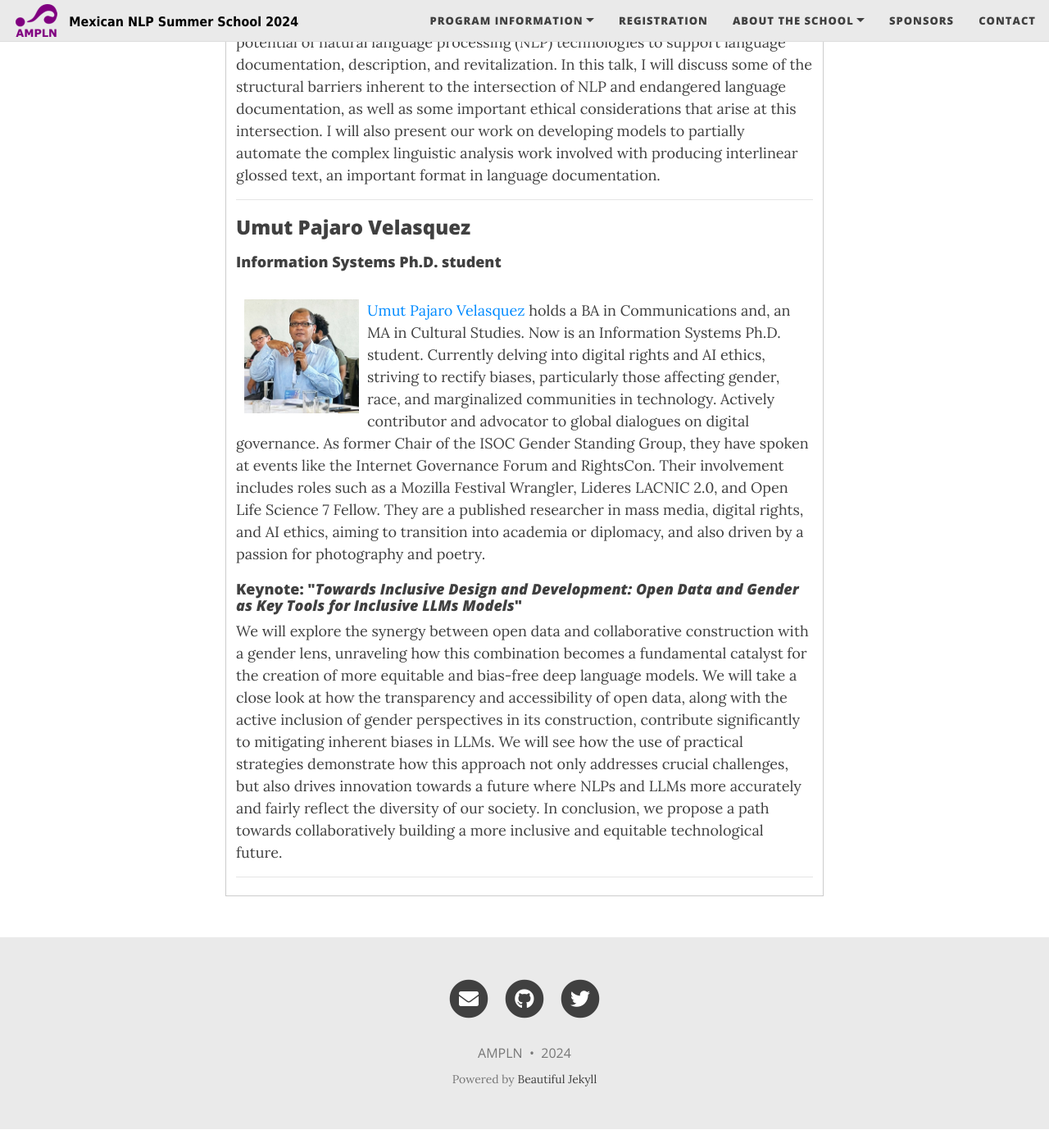
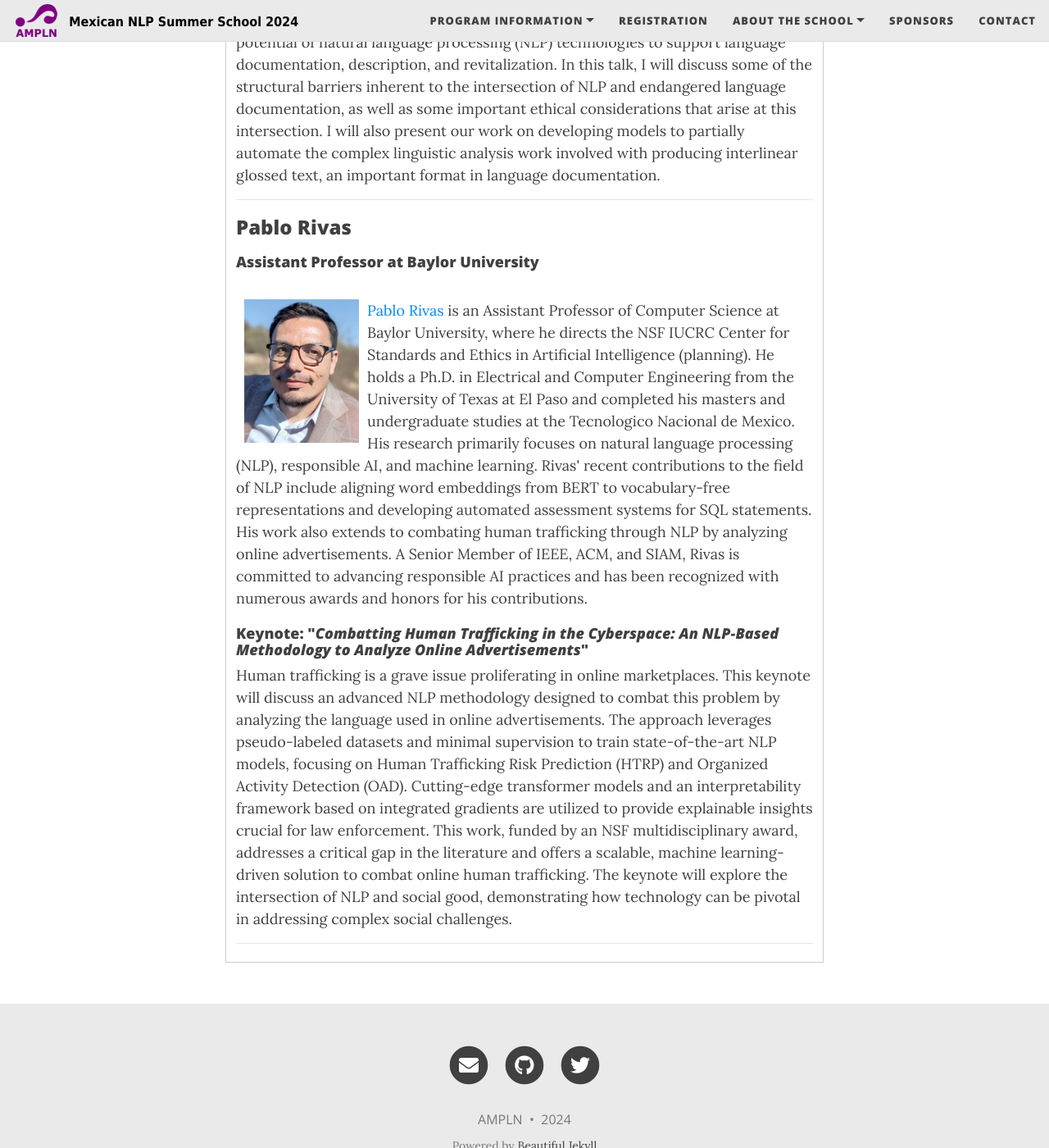
Before and after one commit to ampln/escuelaverano2024, a Jekyll site: the page built from speakers.md, in a window 1280 px wide and 1400 px high, scrolled down 2833 px. Shown: the whole window at 82% size. Built offline with Jekyll 4.4.1, drawn with Linux system fonts in a browser that asks for light colours; nearby versions of some CDN libraries; before the commit the page ends 4210 px from its top, so only the background shows below that.

Commit message:
removed umut & added pablo rivas

```diff
--- a/speakers.md
+++ b/speakers.md
@@ -131,16 +131,16 @@ Secondly, the technical principles for the implementation of attention mechanism
 	<hr>
 	<section id="main-bio">
 			<!-- h2: Tier-2 Headline (Not as important as the h1 header, but more than one allowed). -->
-			<h3>Umut Pajaro Velasquez</h3>
-      <h4>Information Systems Ph.D. student</h4>
+			<h3>Pablo Rivas</h3>
+      <h4>Assistant Professor at Baylor University</h4>
       <br />
 			<!-- Headshot image -->
-			<img width="140" id="bio-image" src="{{'/assets/images/speakers/speaker_umut.png'| relative_url }}" align="left" alt="Umut Pajaro" hspace="10" />
-     	<a href="https://twitter.com/umutpajaro">Umut Pajaro Velasquez</a> holds a BA in Communications and, an MA in Cultural Studies. Now is an Information Systems Ph.D. student. Currently delving into digital rights and AI ethics, striving to rectify biases, particularly those affecting gender, race, and marginalized communities in technology. Actively contributor and advocator to global dialogues on digital governance. As former Chair of the ISOC Gender Standing Group, they have spoken at events like the Internet Governance Forum and RightsCon. Their involvement includes roles such as a Mozilla Festival Wrangler, Lideres LACNIC 2.0, and Open Life Science 7 Fellow. They are a published researcher in mass media, digital rights, and AI ethics, aiming to transition into academia or diplomacy, and also driven by a passion for photography and poetry.
+			<img width="140" id="bio-image" src="{{'/assets/images/speakers/pablo_rivas_pic.jpeg'| relative_url }}" align="left" alt="Pablo Rivas" hspace="10" />
+     	<a href="https://www.rivas.ai/">Pablo Rivas</a> is an Assistant Professor of Computer Science at Baylor University, where he directs the NSF IUCRC Center for Standards and Ethics in Artificial Intelligence (planning). He holds a Ph.D. in Electrical and Computer Engineering from the University of Texas at El Paso and completed his masters and undergraduate studies at the Tecnologico Nacional de Mexico. His research primarily focuses on natural language processing (NLP), responsible AI, and machine learning. Rivas' recent contributions to the field of NLP include aligning word embeddings from BERT to vocabulary-free representations and developing automated assessment systems for SQL statements. His work also extends to combating human trafficking through NLP by analyzing online advertisements. A Senior Member of IEEE, ACM, and SIAM, Rivas is committed to advancing responsible AI practices and has been recognized with numerous awards and honors for his contributions.
 		</section>
 		<section id="additional-info">
-		<h4>Keynote: "<i>Towards Inclusive Design and Development: Open Data and Gender as Key Tools for Inclusive LLMs Models</i>"</h4>
-	  We will explore the synergy between open data and collaborative construction with a gender lens, unraveling how this combination becomes a fundamental catalyst for the creation of more equitable and bias-free deep language models. We will take a close look at how the transparency and accessibility of open data, along with the active inclusion of gender perspectives in its construction, contribute significantly to mitigating inherent biases in LLMs. We will see how the use of practical strategies demonstrate how this approach not only addresses crucial challenges, but also drives innovation towards a future where NLPs and LLMs more accurately and fairly reflect the diversity of our society. In conclusion, we propose a path towards collaboratively building a more inclusive and equitable technological future.
+		<h4>Keynote: "<i>Combatting Human Trafficking in the Cyberspace: An NLP-Based Methodology to Analyze Online Advertisements</i>"</h4>
+	  Human trafficking is a grave issue proliferating in online marketplaces. This keynote will discuss an advanced NLP methodology designed to combat this problem by analyzing the language used in online advertisements. The approach leverages pseudo-labeled datasets and minimal supervision to train state-of-the-art NLP models, focusing on Human Trafficking Risk Prediction (HTRP) and Organized Activity Detection (OAD). Cutting-edge transformer models and an interpretability framework based on integrated gradients are utilized to provide explainable insights crucial for law enforcement. This work, funded by an NSF multidisciplinary award, addresses a critical gap in the literature and offers a scalable, machine learning-driven solution to combat online human trafficking. The keynote will explore the intersection of NLP and social good, demonstrating how technology can be pivotal in addressing complex social challenges.
 		</section>
 	<hr>
 </div>
```
Also changed, not shown: program.md (+3 -3 lines), assets/images/speakers/pablo_rivas_pic.jpeg (added), assets/images/speakers/speaker_umut.png (deleted), 7 other files.
